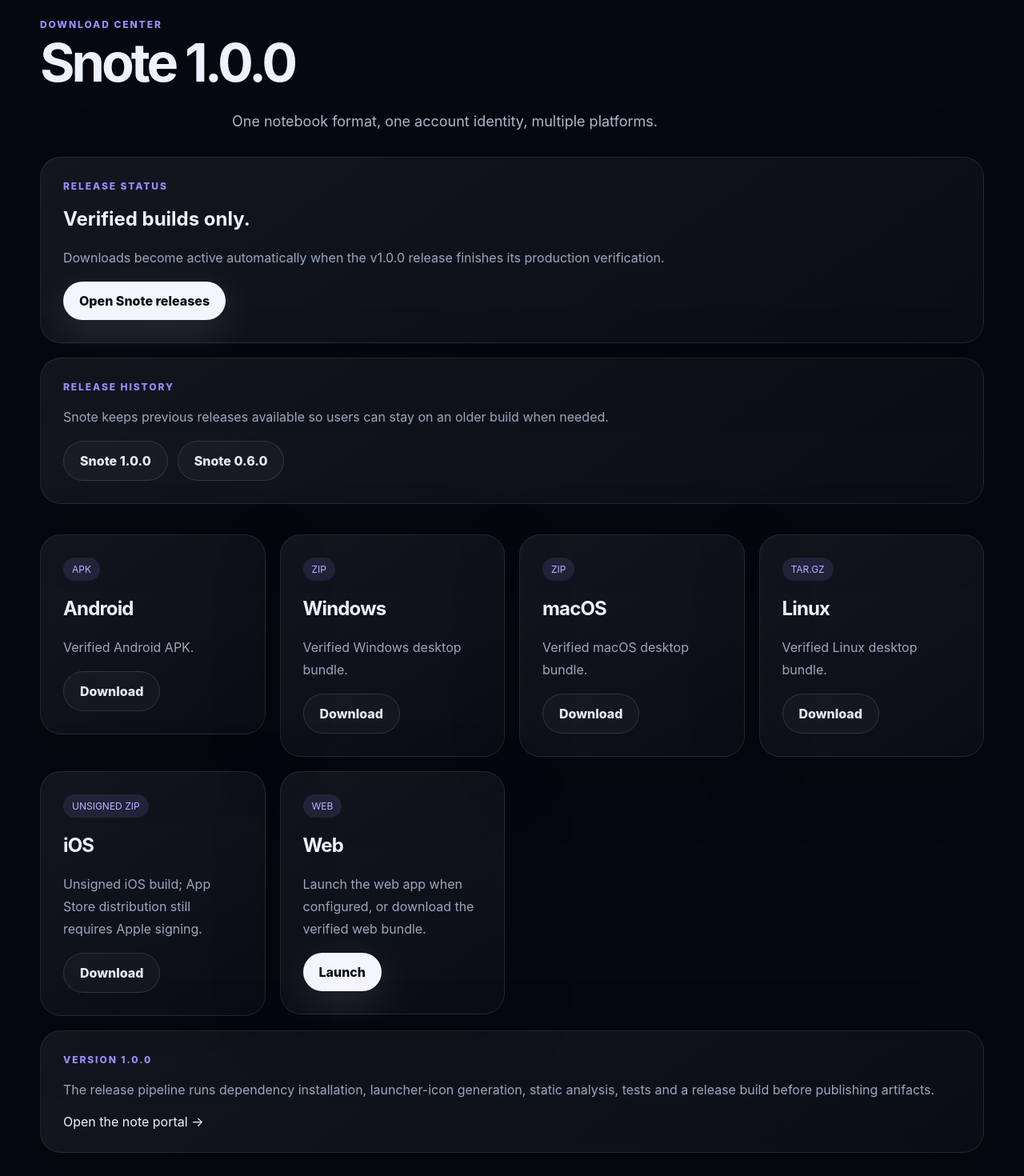
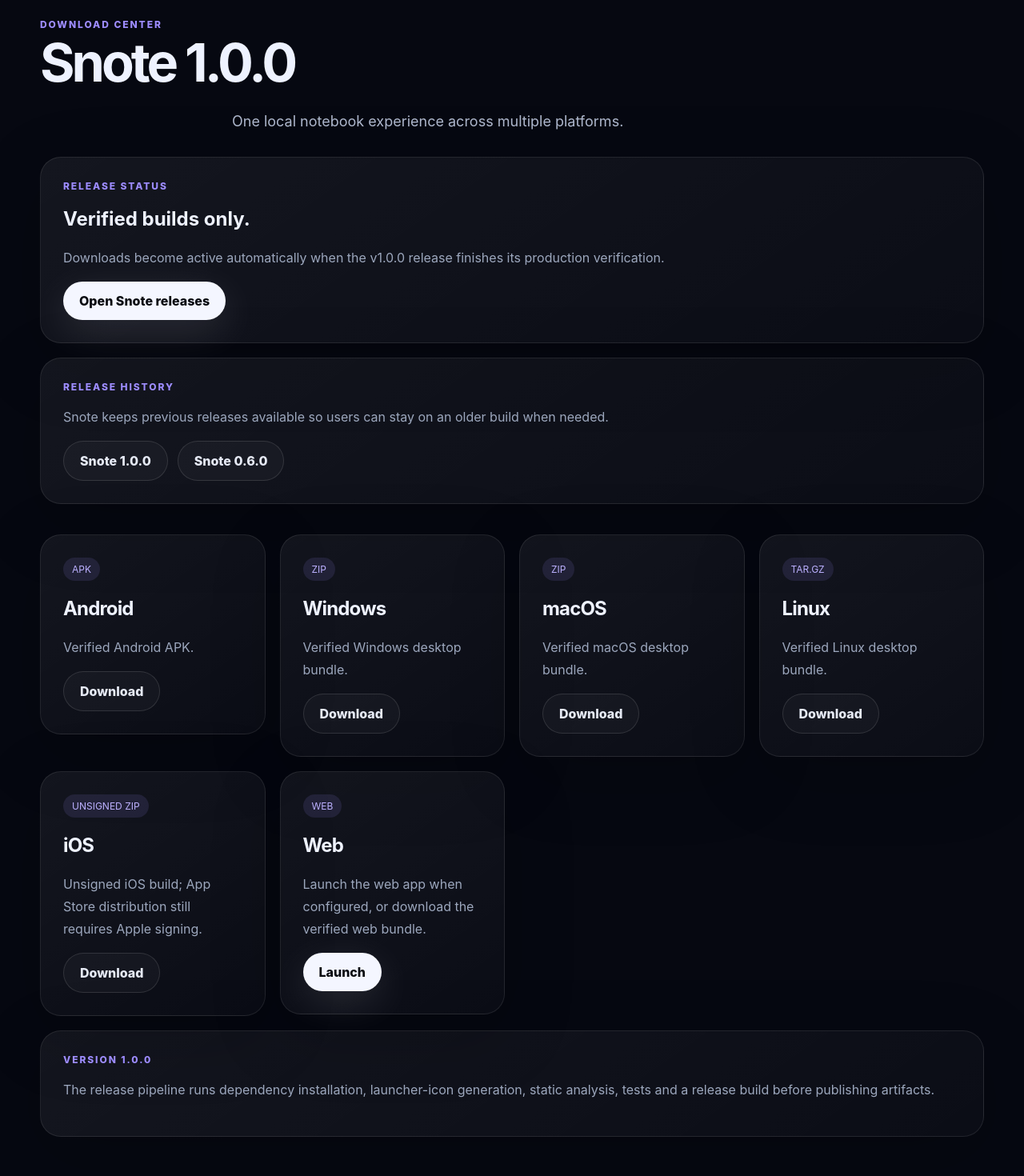
Before and after one commit to shinuXcode/Snote, a Next.js app in the folder website/: page /download in a window 1280 px wide. Shown: the part 160-1630 px from the top of the page at 80% size. Built offline with nearby package versions, Linux system fonts and the light colour scheme; no server answers.

Commit message:
docs: remove account portal link

```diff
--- a/website/app/download/page.tsx
+++ b/website/app/download/page.tsx
@@ -22,7 +22,7 @@ export default function Page() {
         <div className="eyebrow">Download center</div>
         <h1 className="title">Snote {version}</h1>
         <p className="lead">
-          One notebook format, one account identity, multiple platforms.
+          One local notebook experience across multiple platforms.
         </p>
       </Reveal>
 
@@ -76,7 +76,6 @@ export default function Page() {
             The release pipeline runs dependency installation, launcher-icon generation,
             static analysis, tests and a release build before publishing artifacts.
           </p>
-          <Link href="/account">Open the note portal →</Link>
         </div>
       </Reveal>
     </main>
```
